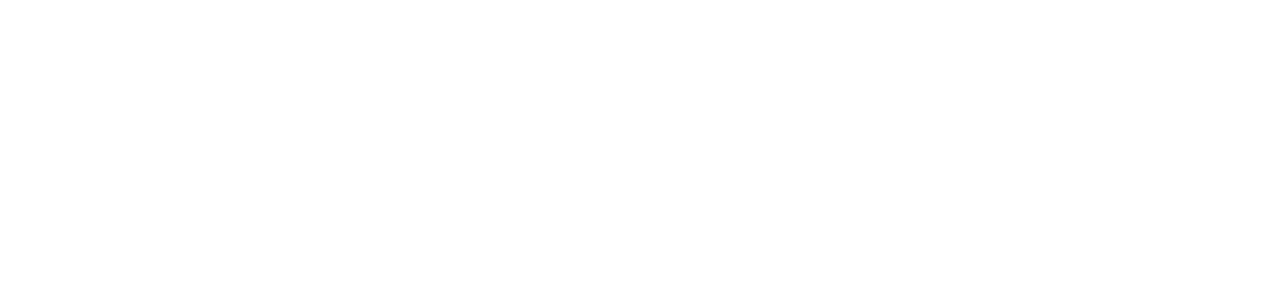
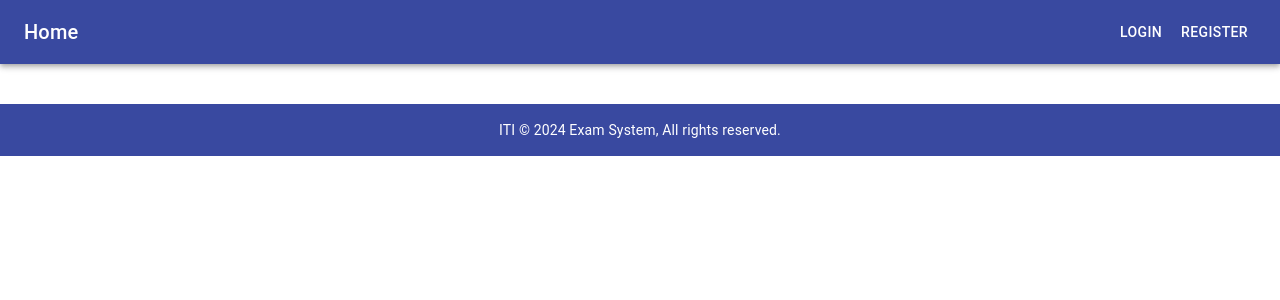
Before and after one commit to MedhatElbesy/Exams-System, a React (Create React App) app in the folder exams/: page / in a window 1280 px wide. Before the commit this address had no page. Shown: the top 300 px of the page. Built offline with nearby package versions, Linux system fonts and the light colour scheme; the HTML template or start-up script is replaced by a standard one.

Commit message:
adding navbar,footer routes

```diff
--- a/exams/src/App.js
+++ b/exams/src/App.js
@@ -8,17 +8,17 @@
 import Login from "./components/auth/Login";
 import Register from "./components/auth/Register";
 
-
 import AdminDashboard from "./components/admin/AdminDashboard";
 import ExamCreate from "./components/admin/ExamCreate";
 import QuestionCreate from "./components/admin/QuestionCreate";
-
-
+import Navbar from "./components/layout/Navbar";
+import Footer from "./components/layout/Footer";
 
 function App() {
   return (
     <Provider store={store}>
       <Router>
+        <Navbar />
         <Routes>
           <Route path="/login" element={<Login />} />
           <Route path="/register" element={<Register />} />
@@ -30,6 +30,7 @@
             element={<QuestionCreate />}
           />
         </Routes>
+        <Footer />
       </Router>
       <ToastContainer position="top-center" autoClose={1500} />
     </Provider>
```
